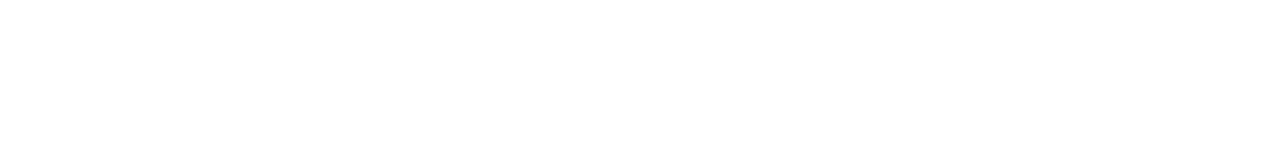
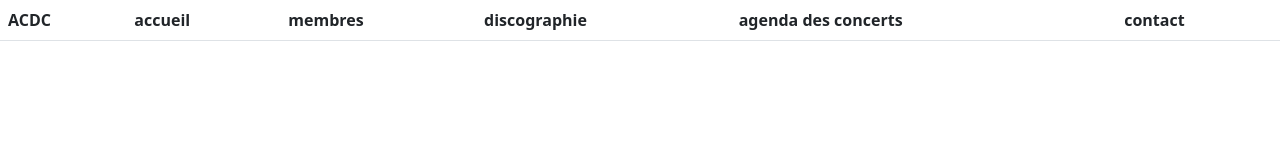
Before and after one commit to coelhojoffrey/jesus, a plain HTML site: page ACDCRessources/index.html in a window 1280 px wide. Drawn offline with nearby package versions, Linux system fonts and the light colour scheme.

Commit message:
ajout vendredi

```diff
--- a/ACDCRessources/index.html
+++ b/ACDCRessources/index.html
@@ -9,7 +9,18 @@
     <link href="css/bootstrap.css" rel="stylesheet" type="text/css" />
 </head>
 <body>
-
+    <table class="table">
+        <thead>
+          <tr>
+            <th scope="id">ACDC</th>
+             <th>accueil</th>
+             <th>membres</th>
+             <th>discographie</th>
+             <th>agenda des concerts</th>
+             <th>contact</th>
+        </thead>
+        </tbody>
+      </table>
 
 
 
```
